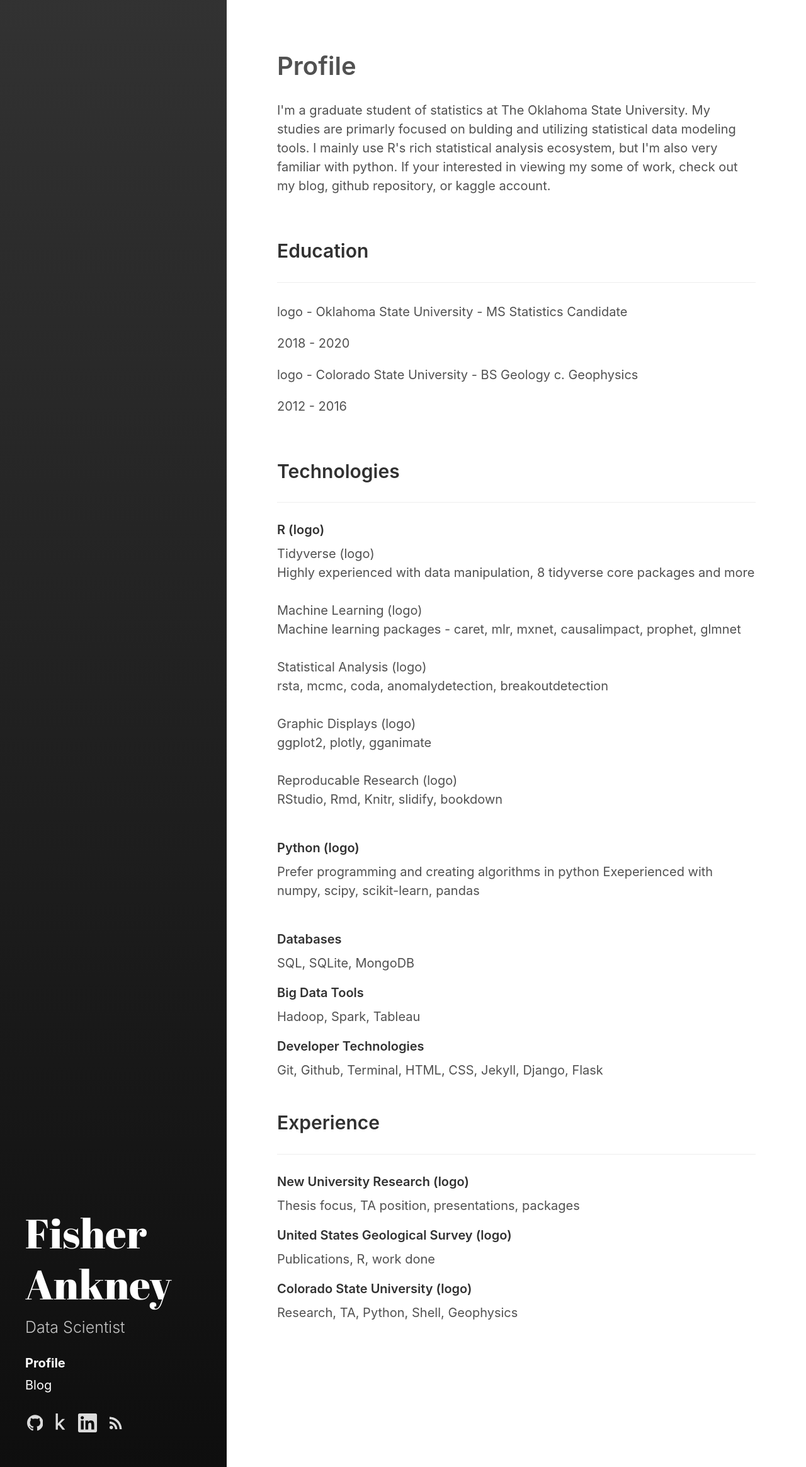
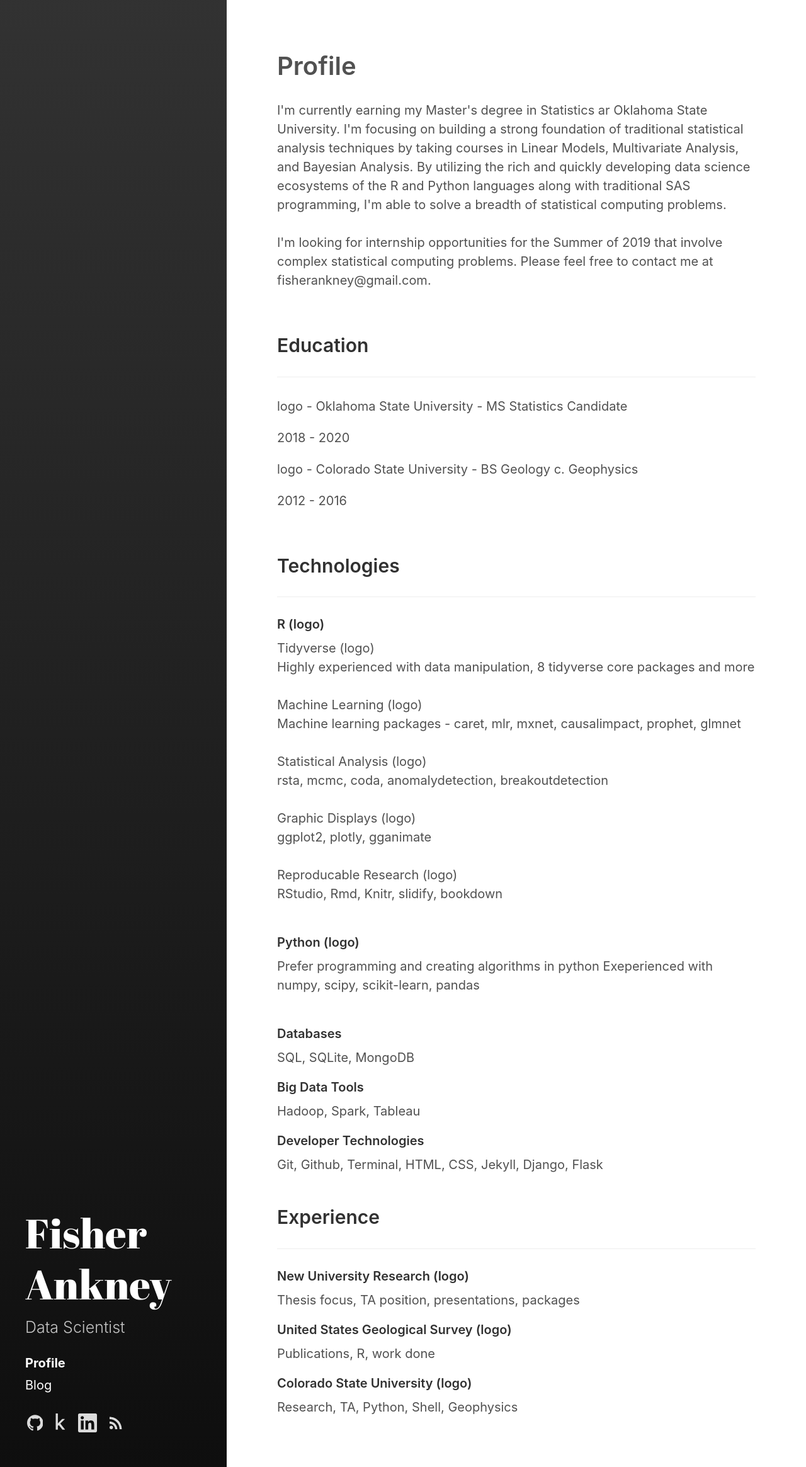
Before and after one commit to fisherra/fisherankney, a Jekyll site: the page built from profile.html, in a window 1280 px wide. Shown: the whole page at 63% size. Built offline with Jekyll 4.4.1, drawn with Linux system fonts in a browser that asks for light colours.

Commit message:
save before bootstrap

```diff
--- a/profile.html
+++ b/profile.html
@@ -9,9 +9,13 @@ sidebar_link: true
 <hl>
 
 <p>
-    I'm a graduate student of statistics at The Oklahoma State University. My studies are primarly focused on bulding and utilizing
-    statistical data modeling tools. I mainly use R's rich statistical analysis ecosystem, but I'm also very familiar
-    with python. If your interested in viewing my some of work, check out my blog, github repository, or kaggle account.
+    I'm currently earning my Master's degree in Statistics ar Oklahoma State University. I'm focusing on building a strong
+    foundation of traditional statistical analysis techniques by taking courses in Linear Models, Multivariate Analysis, and
+    Bayesian Analysis. By utilizing the rich and quickly developing data science ecosystems of the R and Python languages along with
+    traditional SAS programming, I'm able to solve a breadth of statistical computing problems.
+<br><br>
+    I'm looking for internship opportunities for the Summer of 2019 that involve complex statistical computing problems. Please feel
+    free to contact me at fisherankney@gmail.com.
 </p>
 
 <br>
```
Also changed, not shown: _posts/2018-07-01-ds-update-2.md (added, +64 -0 lines), index.html (+9 -5 lines).
